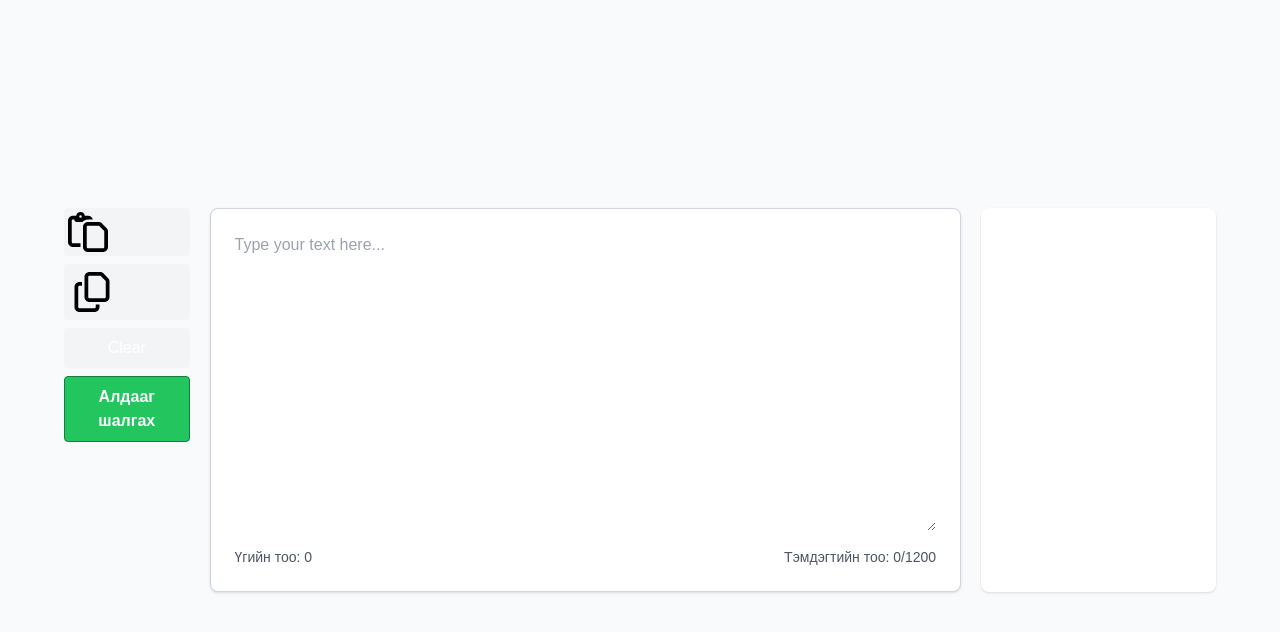
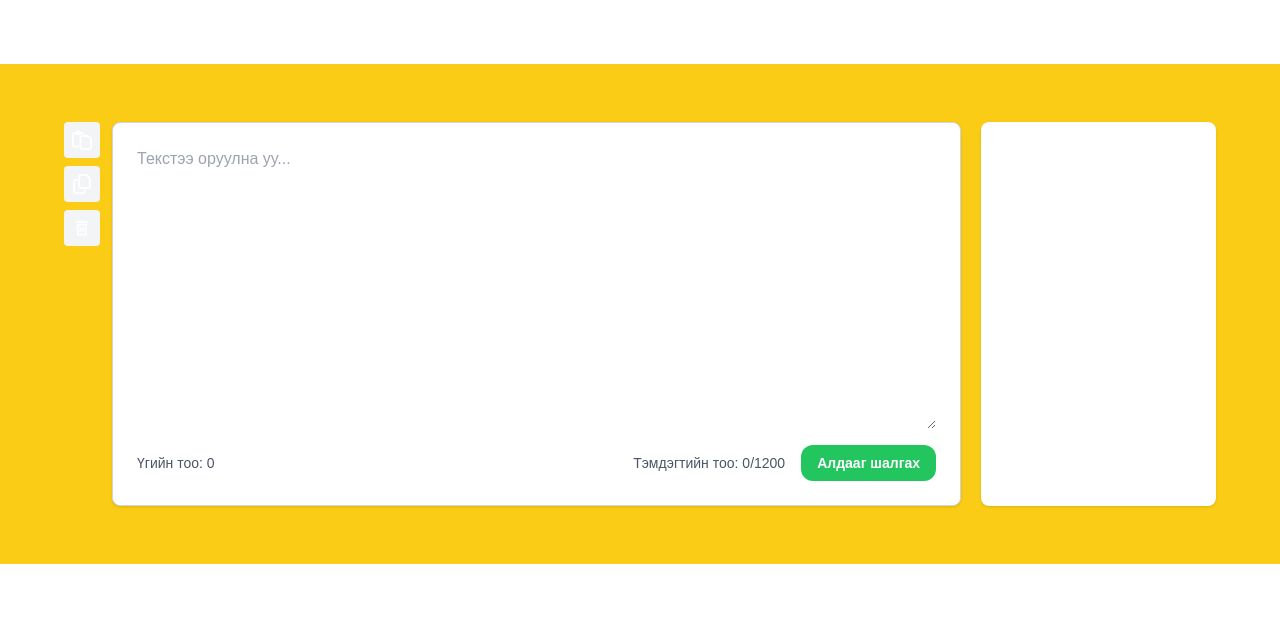
Before and after one commit to Artistry449/data-classifier-ml, a Next.js app: page / in a window 1280 px wide. Shown: the top 632 px of the page. Built offline with nearby package versions, Linux system fonts and the light colour scheme.

Commit message:
fixed ui

```diff
--- a/app/layout.tsx
+++ b/app/layout.tsx
@@ -1,5 +1,6 @@
 import type { Metadata } from "next";
 import localFont from "next/font/local";
+import { GiMongolia } from "react-icons/gi";
 import "./globals.css";
 
 const geistSans = localFont({
@@ -26,9 +27,32 @@ export default function RootLayout({
   return (
     <html lang="en">
       <body
-        className={`${geistSans.variable} ${geistMono.variable} antialiased`}
+        className={`${geistSans.variable} ${geistMono.variable} antialiased bg-white`}
       >
+        <header className="flex justify-between max-w-4xl m-auto h-14 items-center p-8 " >
+          <div>
+            <GiMongolia size={60}/>
+            {/* <Image src={"https://www.vectorkhazana.com/assets/images/products/Super-Mario-Strikers.jpg"} alt="it's me mario" height={30} width={30}/> */}
+            {/* <h1>Algo biy daalt 1</h1> */}
+          </div>
+          <div className=" font-bold">
+            Хамтын хүч оломгүй далай
+          </div>
+        </header>
         {children}
+        <footer className="flex justify-between max-w-4xl m-auto p-8 h-14">
+          <div>
+            <p>
+              Powered by Students
+            </p>
+            <p className=" text-sm h-14">
+              © 2024 - ШУТИС МХТС оюутнууд
+            </p>
+          </div>
+          <div>
+
+          </div>
+        </footer>
       </body>
     </html>
   );
--- a/app/page.tsx
+++ b/app/page.tsx
@@ -1,15 +1,16 @@
 "use client";
 
 import React, { useState, useEffect } from "react";
+import { FaRegPaste, FaRegCopy } from "react-icons/fa6";
+import { MdOutlineDeleteForever } from "react-icons/md";
+
 
 const HomePage = () => {
   const [text, setText] = useState("");
   const [isClipboardAvailable, setClipboardAvailable] = useState(false);
 
   useEffect(() => {
-    if (typeof window !== "undefined" && navigator.clipboard) {
-      setClipboardAvailable(true);
-    }
+    setClipboardAvailable(typeof navigator !== "undefined" && !!navigator.clipboard);
   }, []);
 
   const handlePaste = async () => {
@@ -45,18 +46,18 @@ const HomePage = () => {
   const charCount = text.replace(/\s/g, "").length;
 
   return (
-    <div className="bg-gray-50 flex items-center justify-center h-screen">
+    <div className="bg-yellow-400 flex items-center h-[500px] justify-center">
       <div className="flex flex-col md:flex-row w-full h-full max-w-6xl max-h-96">
         <div className="w-full flex h-full">
-          <div className="flex flex-col space-y-2 mr-5">
+          <div className="flex flex-col space-y-2 mr-3">
           <button
               onClick={handlePaste}
-              className={`bg-gray-100 p-1 rounded hover:bg-gray-200 ${
+              className={`bg-gray-100 p-2 rounded hover:bg-gray-200 ${
                 !isClipboardAvailable ? "cursor-not-allowed opacity-50" : ""
               }`}
               disabled={!isClipboardAvailable}
             >
-              <img src="paste-regular.svg" alt="Paste" className="w-10 h-10" />
+              <FaRegPaste size={20}/>
           </button>
 
             <button
@@ -66,32 +67,18 @@ const HomePage = () => {
               }`}
               disabled={!isClipboardAvailable}
             >
-              <img src="copy-regular.svg" alt="Copy" className="w-10 h-10" />
+              <FaRegCopy size={20}/>
             </button>
             <button
               onClick={handleClear}
               className="bg-gray-100 p-2 rounded hover:bg-gray-200"
             >
-              Clear
-            </button>
-
-            <button
-              onClick={handleCheck}
-              className="bg-green-500 hover:bg-green-700 text-white font-bold py-2 px-4 border border-green-700 rounded "
-            >
-              Алдааг шалгах
+              <MdOutlineDeleteForever size={20}/>
             </button>
           </div>
-          <div className="flex flex-col w-full border border-gray-300 rounded resize-none bg-white rounded-lg shadow p-6 h-full">
-            {/* <textarea
-              placeholder="Type your text here..."
-              value={text}
-              onChange={(e) => setText(e.target.value)}
-              maxLength={10}
-              className="w-full h-full outline-none"
-            /> */}
+          <div className="flex flex-col w-full border border-gray-300 resize-none bg-white rounded-lg shadow p-6 h-full">
             <textarea
-                placeholder="Type your text here..."
+                placeholder="Текстээ оруулна уу..."
                 value={text}
                 onChange={(e) => {
                   const input = e.target.value;
@@ -101,19 +88,26 @@ const HomePage = () => {
                 className="w-full h-full outline-none"
               />
 
-        <div className="flex justify-between mt-4 text-sm text-gray-600">
+        <div className="flex justify-between mt-4 text-sm text-gray-600 items-center">
             <div>Үгийн тоо: {wordCount}</div>
-            <div>
+            <div >
               Тэмдэгтийн тоо: {charCount}/1200
+            <button
+              onClick={handleCheck}
+              className="bg-green-500 hover:bg-green-700 text-white font-bold py-2 px-4 border-green-700 rounded-xl ml-4"
+            >
+              Алдааг шалгах
+            </button>
             </div>
+
           </div>
           </div>
 
 
         </div>
 
-        <div className="w-full md:w-1/4 ml-5 border-gray-200 p-4 bg-white rounded-lg shadow p-6">
-          <h2 className="text-lg font-semibold">Алдаатай үгсийн жагсаалт</h2>
+        <div className="w-full md:w-1/4 ml-5 border-gray-200 bg-white rounded-lg shadow p-6">
+          <h2 className="text-sm font-semibold">Алдаатай үгсийн жагсаалт</h2>
         </div>
       </div>
     </div>
```
Also changed, not shown: package.json (+5 -4 lines), public/Super-Mario-Strikers.jpg (added), 1 other file (tests, documents, lock files or other folders).
